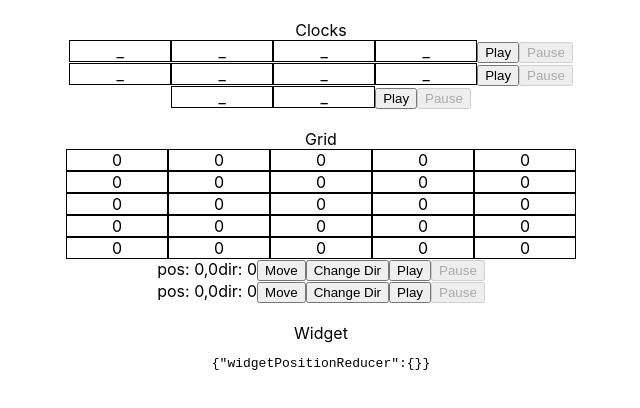
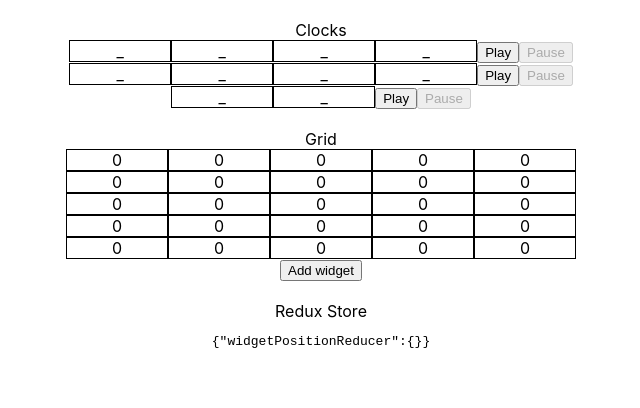
Before and after one commit to marwahaha/otomata, a React (Create React App) app: page / in a window 1280 px wide. Shown: the top 408 px of the page, without its empty margins (319-959 px from the left). Built offline with nearby package versions, Linux system fonts and the light colour scheme.

Commit message:
Get widgets inside grid

```diff
--- a/src/App.js
+++ b/src/App.js
@@ -1,7 +1,6 @@
 import './App.css';
 import { Clock } from './Clock';
 import { Grid } from './Grid';
-import { Widget } from './Widget';
 import { connect } from 'react-redux';
 import { updatePosAction } from './actions/updatePosAction';
 import { Component } from 'react';
@@ -24,14 +23,15 @@ class App extends Component {
         <Clock scale={["C5", "D5"]} />
         <br />
 Grid
-        <Grid widgetsPos={this.props.widgetPositionReducer} gridsize={5} />
-        <Widget idx={0} updatePosAction={this.props.updatePosAction} gridsize={5} scale={["C4", "D4", "G4", "F4", "D4"]} />
-        <Widget idx={1} updatePosAction={this.props.updatePosAction} gridsize={5} scale={["F4", "G4", "D4", "C4", "E4"]} />
-
+        <Grid
+          widgetsPos={this.props.widgetPositionReducer}
+          gridsize={5}
+          scale={["C4", "D4", "E4", "G4", "A4"]}
+          updatePosAction={this.props.updatePosAction}
+        // todo validate scale size = gridsize
+        />
         <br />
-      Widget
-        <br />
-
+        Redux Store
         <pre>
           {
             JSON.stringify(this.props)
--- a/src/Grid.js
+++ b/src/Grid.js
@@ -1,15 +1,22 @@
 import React from 'react';
 import { Row } from './Row';
+import { Widget } from './Widget';
 export class Grid extends React.Component {
   constructor(props) {
     super(props);
     this.grid = [...Array(this.props.gridsize).keys()];
+    this.widgetIdxs = [];
     this.state = {
+      widgetIdxs: this.widgetIdxs,
       vals: new Array(this.props.gridsize).fill(0)
         .map(x => new Array(this.props.gridsize).fill(0))
     }
+    // so far: just support adding, not deleting...
+    this.addWidget = () => {
+      this.widgetIdxs.push(this.widgetIdxs.length);
+      this.setState({ ...this.state, widgetIdxs: this.widgetIdxs });
+    }
   }
-
 
   updateVals() {
     let vals = new Array(this.props.gridsize).fill(0)
@@ -18,7 +25,7 @@ export class Grid extends React.Component {
     (Object.values(this.props.widgetsPos) || []).forEach(pos => {
       vals[pos[0]][pos[1]] += 1;
     })
-    this.setState({ vals });
+    this.setState({ ...this.state, vals });
   }
 
   componentDidUpdate(prevProps) {
@@ -36,7 +43,22 @@ export class Grid extends React.Component {
             return <Row offset={num} key={num} vals={this.state.vals[num]} len={this.props.gridsize} />
           })
         }
+        <button onClick={this.addWidget}>Add widget</button>
+        <br />
+        {
+          this.state.widgetIdxs.map(idx => {
+            return <Widget
+              idx={idx}
+              key={idx}
+              updatePosAction={this.props.updatePosAction}
+              gridsize={this.props.gridsize}
+              scale={this.props.scale}
+            />
+          })
+        }
+
       </div>
+
     );
   }
 }
--- a/src/Widget.js
+++ b/src/Widget.js
@@ -40,6 +40,8 @@ export class Widget extends Ticker {
         this.changeDir = () => {
             this.setState({ ...this.state, dir: (this.state.dir + 1) % 4 })
         }
+        this.props.updatePosAction(this.props.idx, this.pos);
+
     }
 
     tick() {
```
